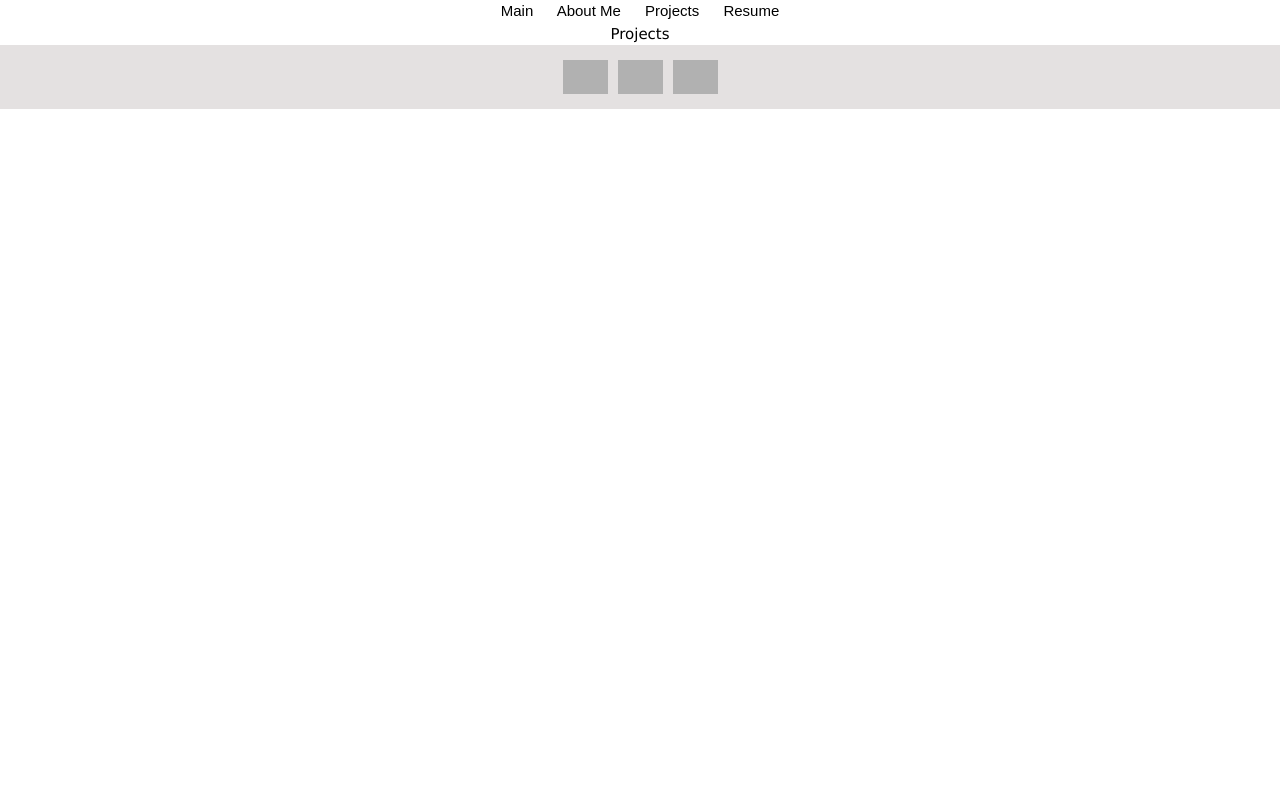
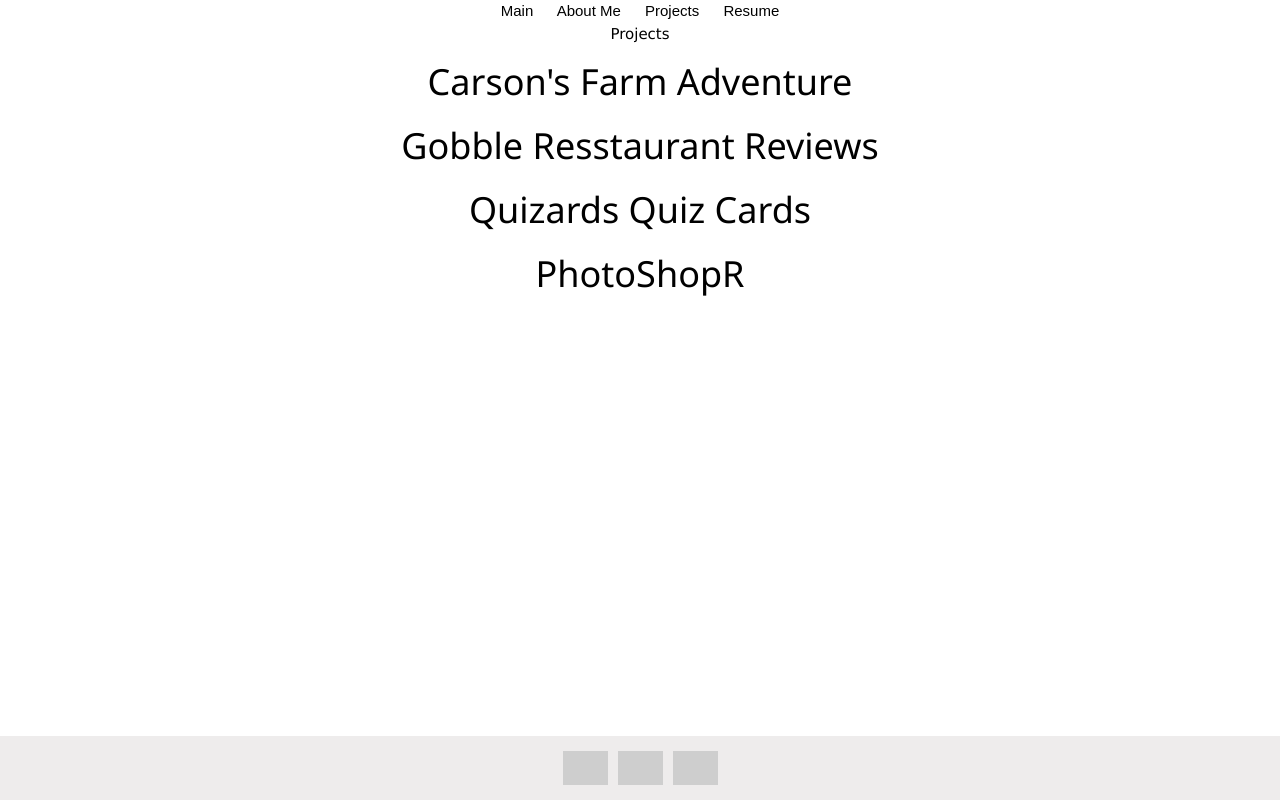
Before and after one commit to jayl2/Portfolio, a React (Create React App) app: page /projects in a window 1280 px wide. Built offline with nearby package versions, Linux system fonts and the light colour scheme; grey boxes are pictures that could not be loaded.

Commit message:
starting projects page

```diff
--- a/src/App.css
+++ b/src/App.css
@@ -39,6 +39,7 @@
 
 .second-div{
   min-height: 60vh;
+  padding-bottom: 5rem;
 }
 
 .fa-react{
@@ -56,8 +57,11 @@
 .footer{
   min-height: 4rem;
   background-color: rgb(222, 218, 218);
-  opacity: 80%;
+  opacity: 50%;
   z-index: 1;
+  bottom:0;
+  position:fixed;
+  width:100%
 
 }
 
--- a/src/pages/Projects.js
+++ b/src/pages/Projects.js
@@ -1,7 +1,27 @@
 import React from "react";
+import { Col, Row, Container } from "react-bootstrap";
+import { Link } from "react-router-dom";
 
 const Projects = () => {
-  return <div>Projects</div>;
+  return (
+    <div>
+      Projects
+      <Container>
+        <Row>
+          <h1> Carson's Farm Adventure</h1>
+        </Row>
+        <Row>
+          <h1>Gobble Resstaurant Reviews</h1>
+        </Row>
+        <Row>
+          <h1>Quizards Quiz Cards</h1>
+        </Row>
+        <Row>
+          <h1>PhotoShopR</h1>
+        </Row>
+      </Container>
+    </div>
+  );
 };
 
 export default Projects;
```
